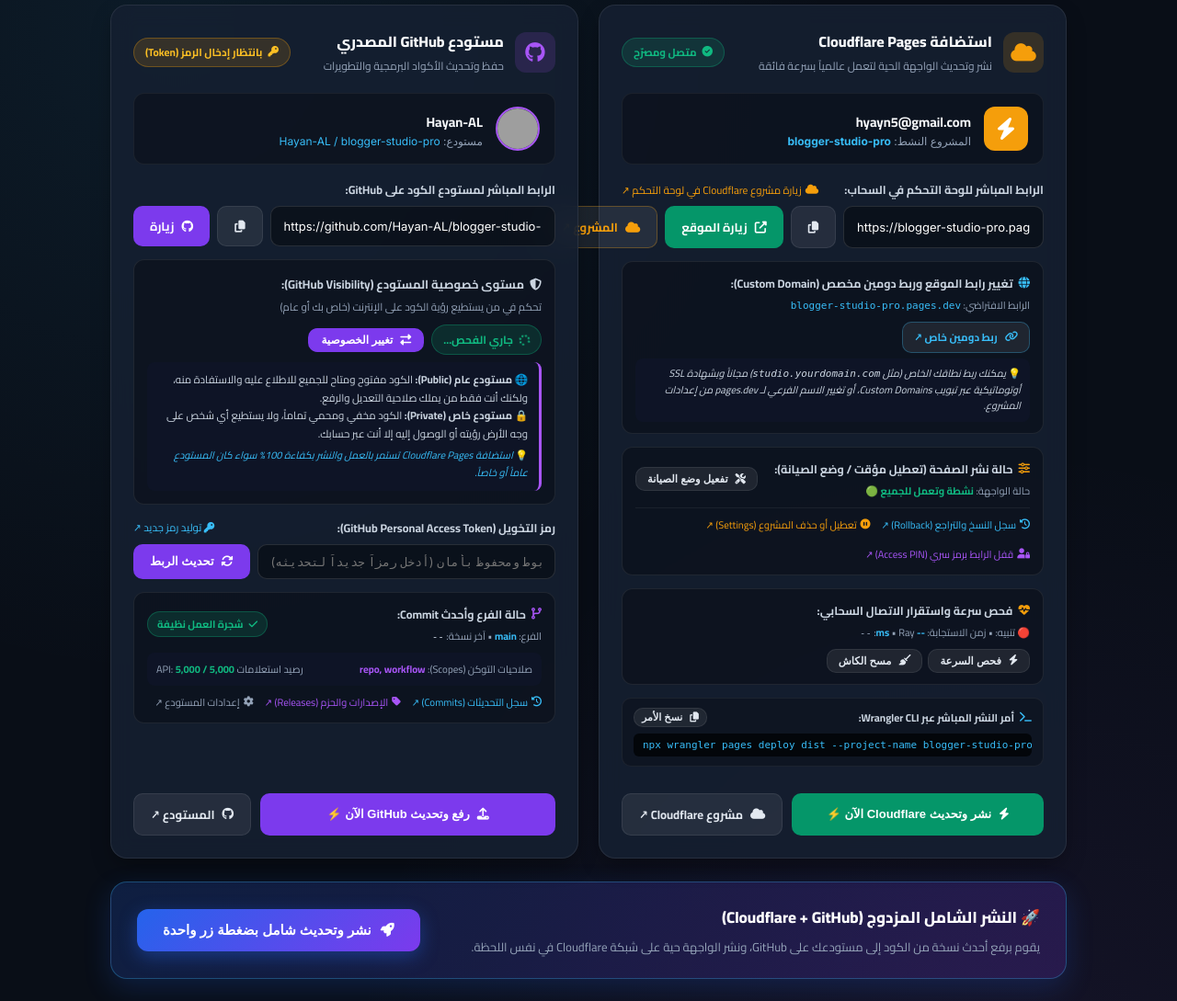
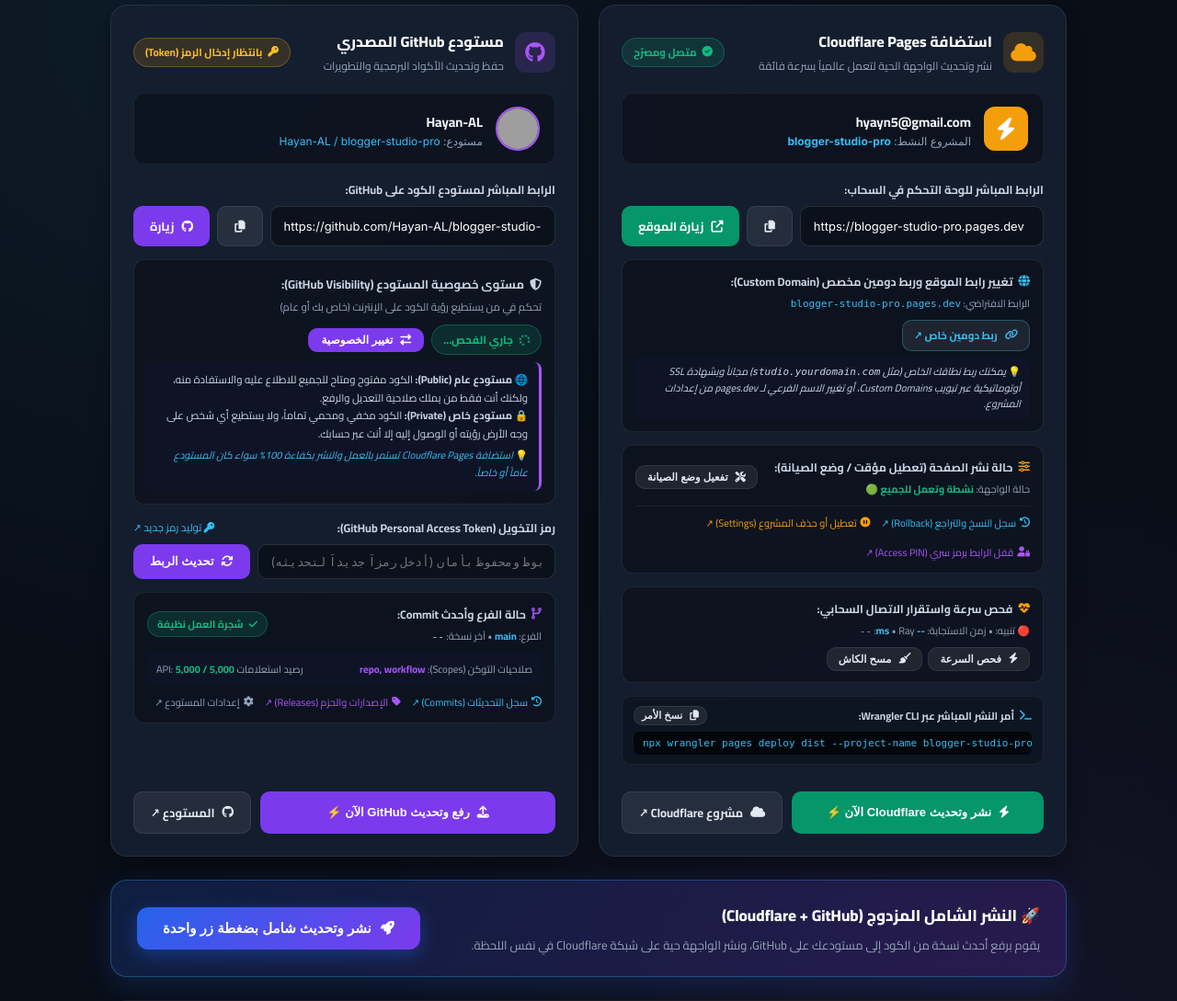
Before and after one commit to Hayan-AL/blogger-studio-pro, a FastAPI app: page /deployment-hub in a window 1280 px wide. Shown: the part 223-1312 px from the top of the page at 92% size. Run offline with FastAPI, Linux system fonts and the light colour scheme; data that the repository does not hold is empty; grey boxes are pictures that could not be loaded.

Commit message:
Studio Sync: 2026-10-29 20:28 - Production release

```diff
--- a/templates/deployment_hub.html
+++ b/templates/deployment_hub.html
@@ -523,14 +523,9 @@
             </div>
           </div>
 
-          <!-- Live link with Direct Dashboard Project Link -->
+          <!-- Live link (Clean symmetrical layout, site visit only) -->
           <div class="form-group">
-            <div style="display:flex;justify-content:space-between;align-items:center;margin-bottom:6px;">
-              <label class="form-label" style="margin-bottom:0;">الرابط المباشر للوحة التحكم في السحاب:</label>
-              <a href="https://dash.cloudflare.com/c361ac1bb00d068bdd53eb7598f673fb/pages/view/blogger-studio-pro" target="_blank" rel="noopener noreferrer" style="color:var(--accent-amber);text-decoration:none;font-size:11.5px;display:inline-flex;align-items:center;gap:4px;">
-                <i class="fas fa-cloud"></i> <span>زيارة مشروع Cloudflare في لوحة التحكم ↗</span>
-              </a>
-            </div>
+            <label class="form-label">الرابط المباشر للوحة التحكم في السحاب:</label>
             <div class="input-wrap">
               <input type="text" class="input-text" id="cf-live-url-input" value="https://blogger-studio-pro.pages.dev" readonly>
               <button type="button" class="btn-action btn-secondary" onclick="copyUrl('https://blogger-studio-pro.pages.dev', 'تم نسخ رابط الموقع الحي!')" title="نسخ الرابط">
@@ -538,9 +533,6 @@
               </button>
               <a href="https://blogger-studio-pro.pages.dev" target="_blank" rel="noopener noreferrer" class="btn-action btn-emerald" title="فتح الموقع الحي في المتصفح">
                 <i class="fas fa-external-link-alt"></i> <span>زيارة الموقع</span>
-              </a>
-              <a href="https://dash.cloudflare.com/c361ac1bb00d068bdd53eb7598f673fb/pages/view/blogger-studio-pro" target="_blank" rel="noopener noreferrer" class="btn-action btn-secondary" title="زيارة لوحة تحكم المشروع في Cloudflare" style="border-color:rgba(245,158,11,0.3);color:var(--accent-amber);white-space:nowrap;">
-                <i class="fas fa-cloud"></i> <span>المشروع ↗</span>
               </a>
             </div>
           </div>
```
